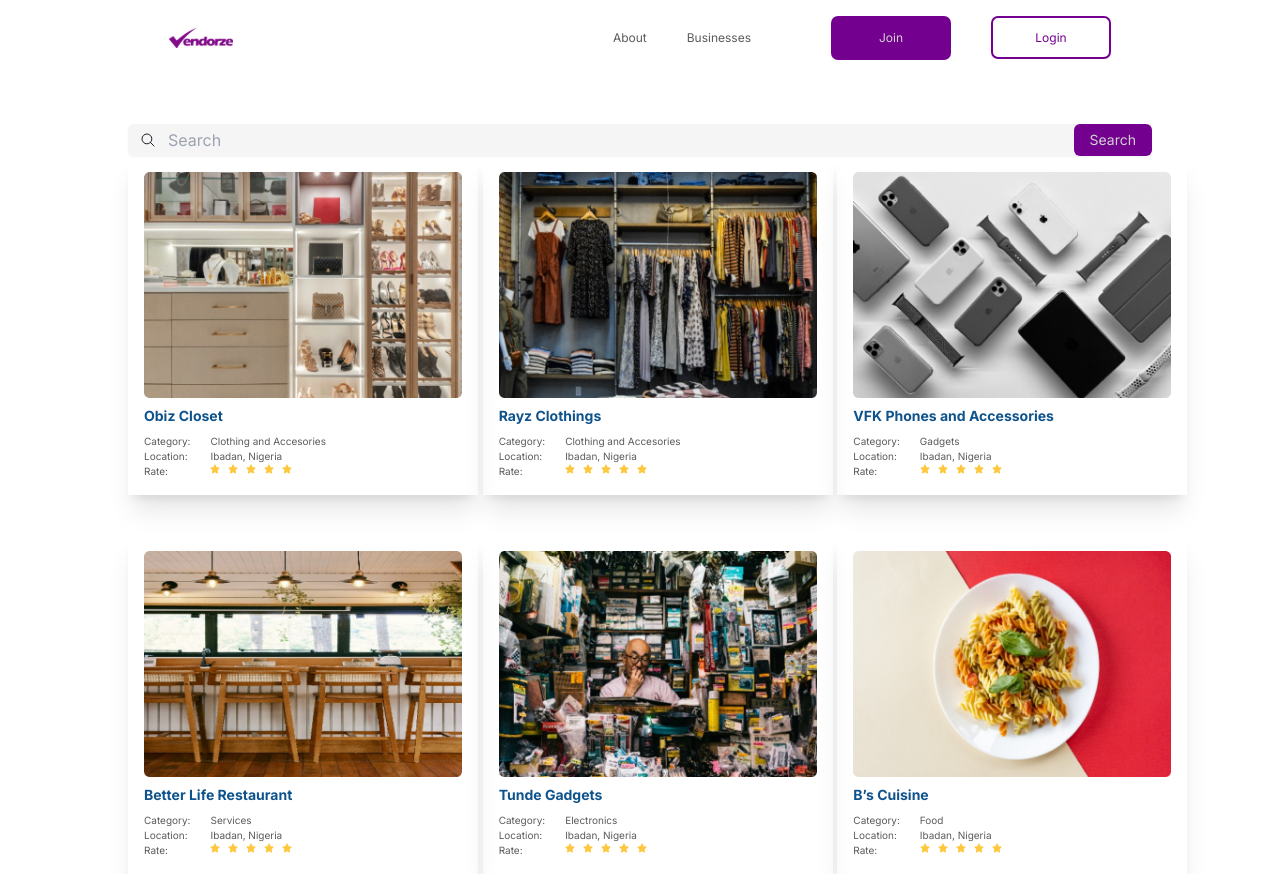
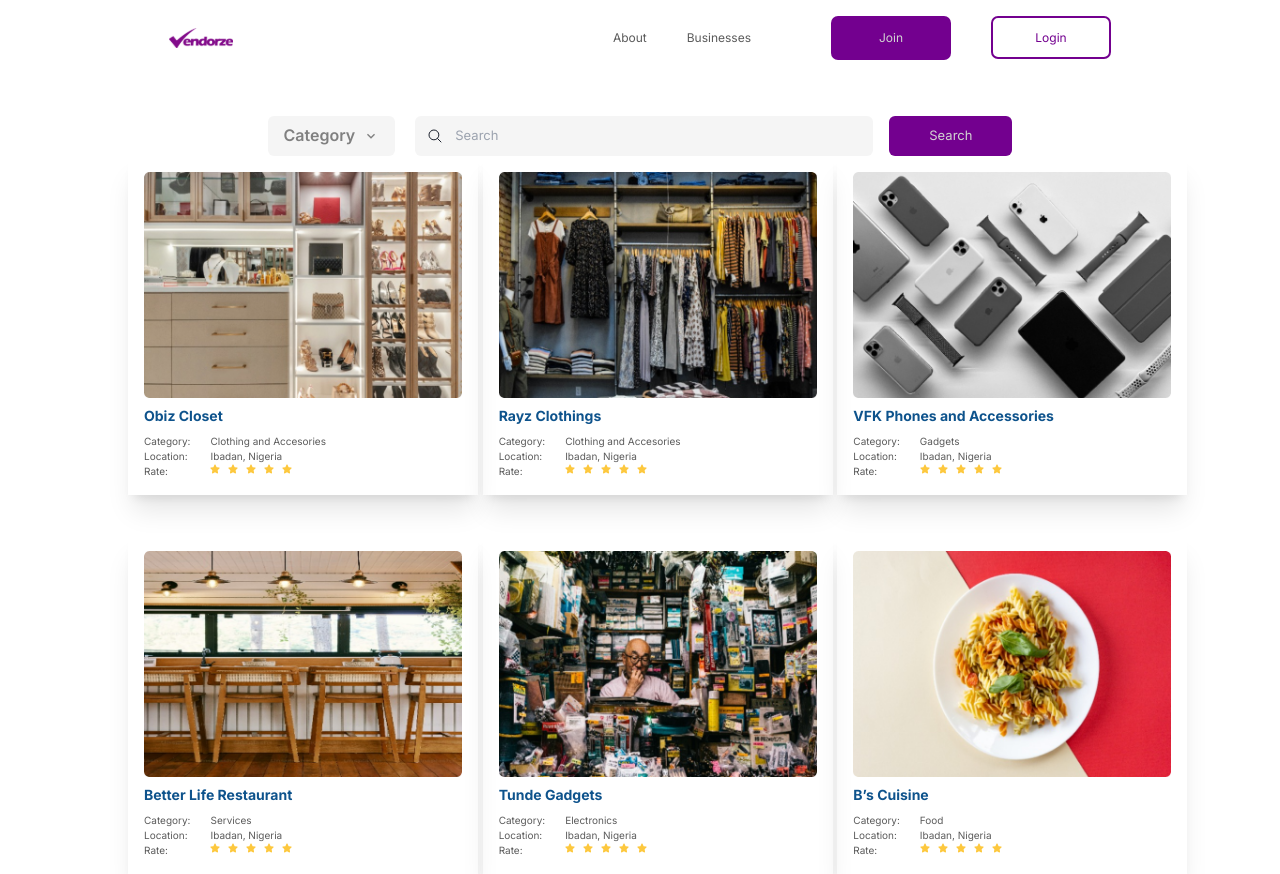
Before and after one commit to intellect-sam/Vendorze, a Next.js app: page /businesses in a window 1280 px wide. Built offline with nearby package versions, Linux system fonts and the light colour scheme.

Commit message:
Made some changes

```diff
--- a/src/components/SearchBar.tsx
+++ b/src/components/SearchBar.tsx
@@ -1,34 +1,60 @@
 import {
+  Button,
   Input,
   InputGroup,
   InputLeftAddon,
   InputLeftElement,
+  Menu,
+  MenuButton,
+  MenuItem,
+  MenuList,
 } from '@chakra-ui/react';
 
 import React from 'react';
 import { IoSearchOutline } from 'react-icons/io5';
+import { MdOutlineKeyboardArrowDown } from 'react-icons/md';
 
 const SearchBar = () => {
   return (
     <>
       <div>
-        <form action="">
-          <div className="relative mt-2 rounded-md shadow-sm ">
+        <form
+          action=""
+          className="flex flex-col gap-5 justify-center tablet, laptop, tablet:flex-row">
+          <Menu>
+            <MenuButton
+              as={Button}
+              rightIcon={<MdOutlineKeyboardArrowDown />}
+              textColor={'gray'}
+              backgroundColor={'#F5F5F5'}
+              textStyle={'12px'}>
+              Category
+            </MenuButton>
+            <MenuList>
+              <MenuItem>Clothings and Accessories</MenuItem>
+              <MenuItem>Gadgets </MenuItem>
+              <MenuItem>Electronics</MenuItem>
+              <MenuItem>Food </MenuItem>
+              <MenuItem></MenuItem>
+            </MenuList>
+          </Menu>
+          <div className="flex justify-between gap-4">
+            <div className="relative rounded-md ">
               <div className="pointer-events-none absolute inset-y-0 left-0 flex items-center pl-3">
-              <span className="text-gray-500 sm:text-sm">
+                <span className="text-gray-500">
                   <IoSearchOutline />
                 </span>
               </div>
               <input
                 type="text"
-              className="block w-full rounded-md  py-1 pl-10 pr-20 md:w-[458px]   bg-gry  placeholder:text-gray-400   sm:text-sm sm:leading-6"
+                className="block rounded-md  w-[200px] py-[10px] pl-10 pr-20 laptop, tablet:w-[458px] text-[13px]   bg-gry  placeholder:text-gray-400"
                 placeholder="Search"
               />
-            <div className="absolute inset-y-0 right-0 flex items-center text-primary text-sm">
-              <button className="bg-second-col h-full rounded-md px-4">
+            </div>
+
+            <button className="bg-second-col  rounded-md px-10 text-[13px] text-primary">
               Search
             </button>
-            </div>
           </div>
         </form>
       </div>
```
Lines whose indentation alone changed are shown as unchanged.
